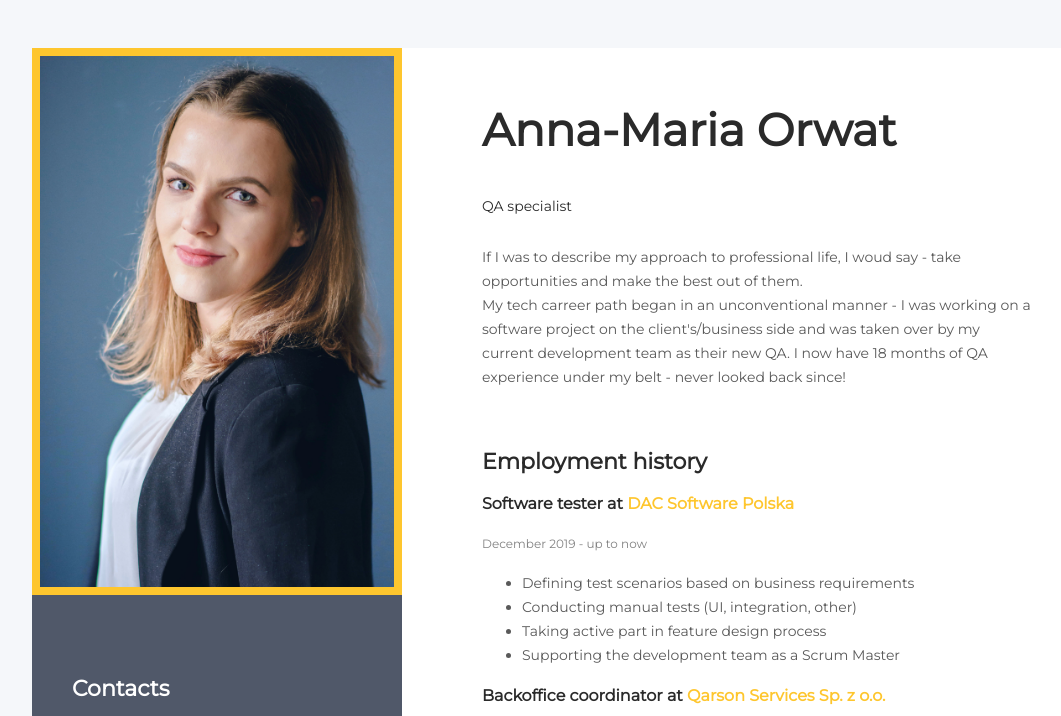
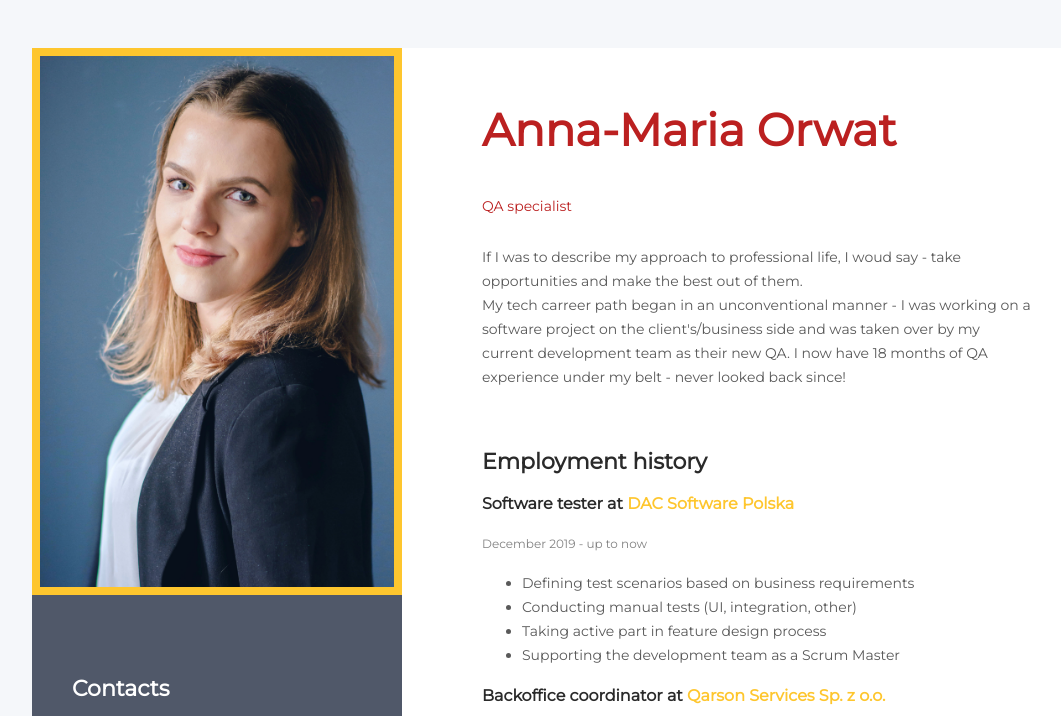
Before and after one commit to peleda/CV-2021, a plain HTML site: page index.html in a window 1280 px wide. Shown: the top 716 px of the page, without its empty margins (16-1077 px from the left). Drawn offline with nearby package versions, Linux system fonts and the light colour scheme.

Commit message:
push test

```diff
--- a/css/style.css
+++ b/css/style.css
@@ -37,7 +37,7 @@ body {
 
 .bio-title,
 .bio-occupation {
-  color: #2a2a2a;
+  color: #bb2020;
 }
 
 .bio-occupation,
```
